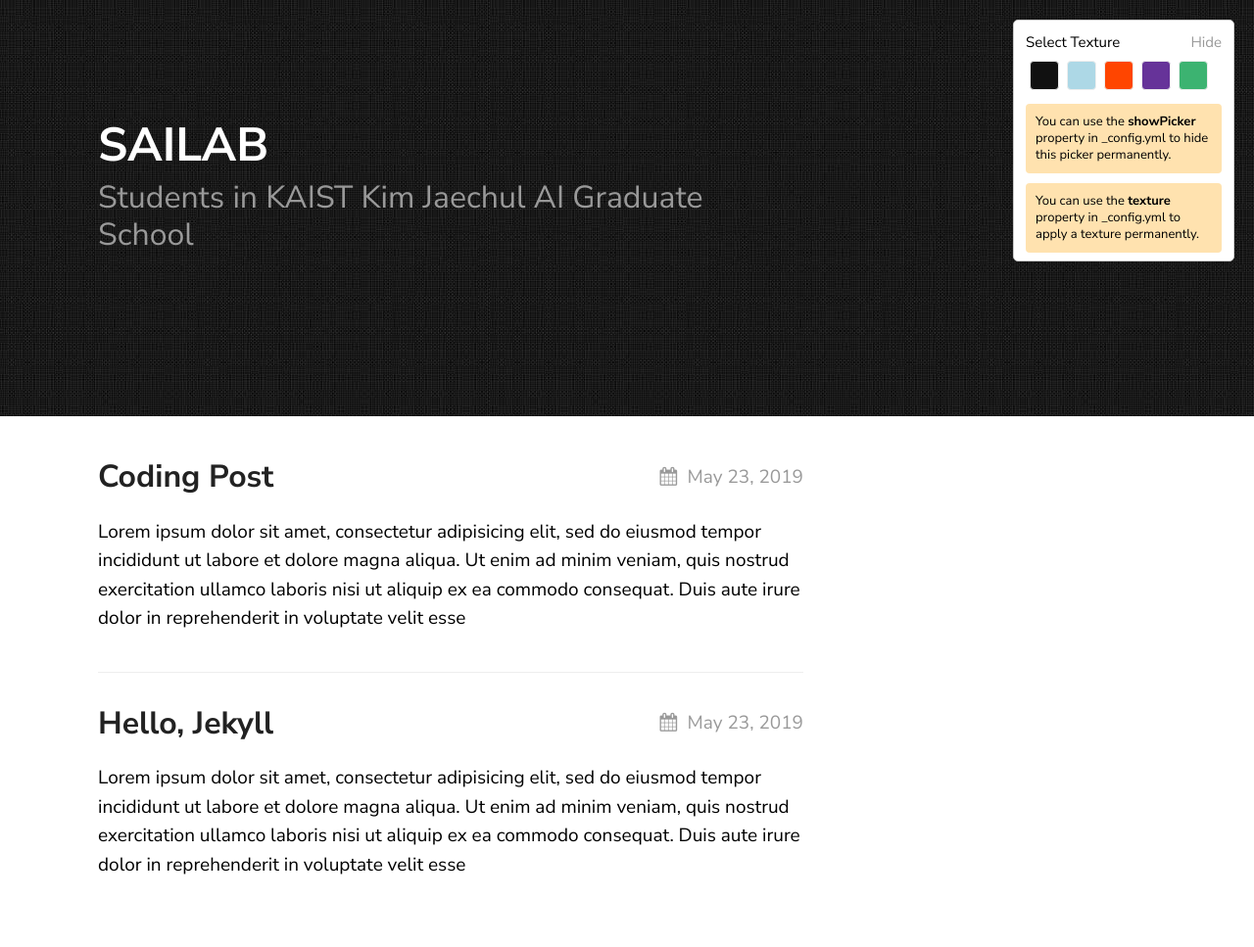
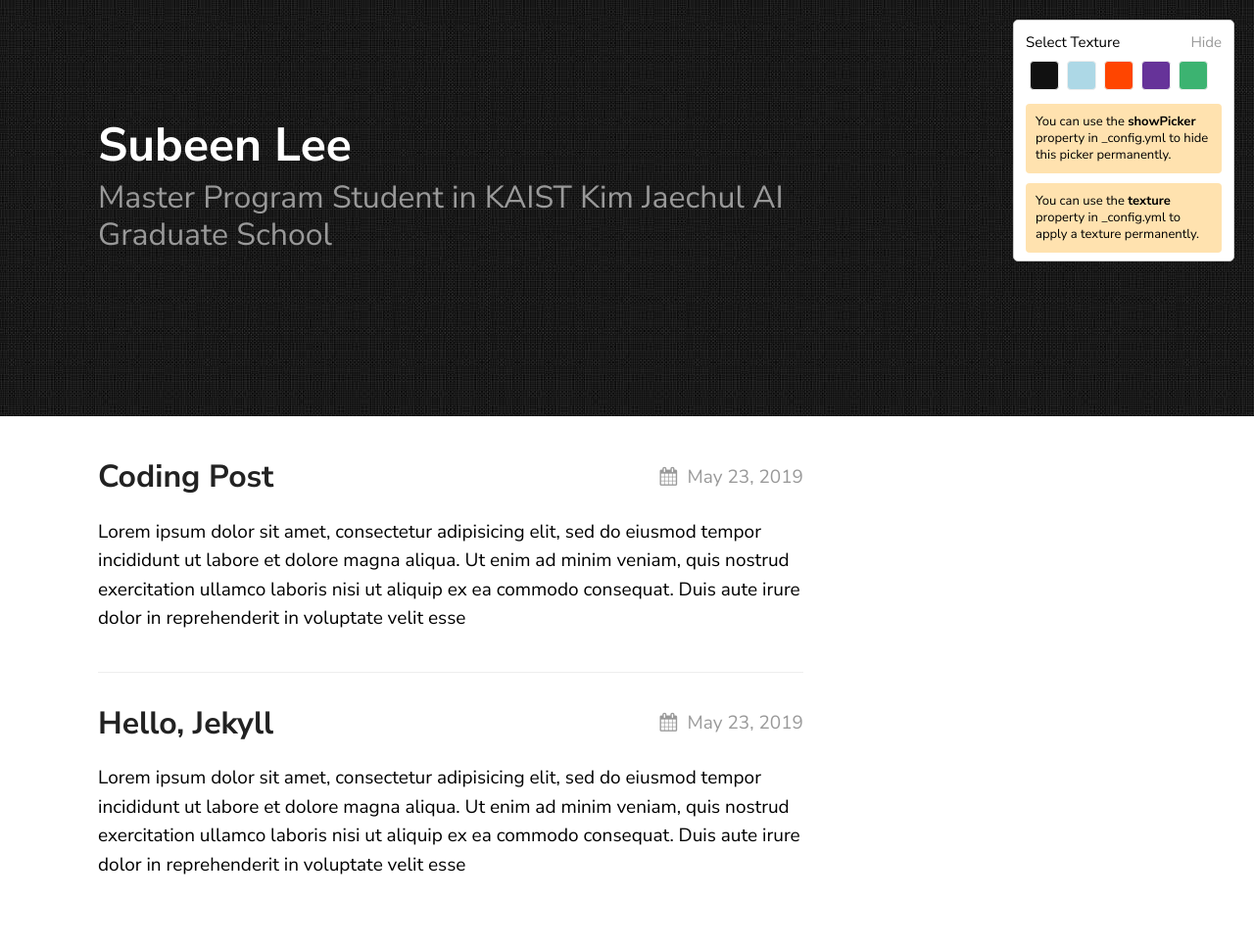
Before and after one commit to sbrblee/SAILAB-freshmen-study.github.io, a Jekyll site: the page built from index.md, in a window 1280 px wide. Shown: the whole page at 98% size. Built offline with Jekyll 4.4.1, drawn with Linux system fonts in a browser that asks for light colours.

Commit message:
24.08.30

```diff
--- a/_config.yml
+++ b/_config.yml
@@ -6,7 +6,7 @@ description: > # this means to ignore newlines until "show_exerpts:"
   line in _config.yml. It will appear in your document head meta (for
   Google search results) and in your feed.xml site description.
 show_excerpts: true # set to true to show excerpts on the homepage
-# baseurl: /texture
+baseurl: /texture
 
 # Minima date format
 # refer to http://shopify.github.io/liquid/filters/date/ if you want to customize this
@@ -15,8 +15,8 @@ sass:
 
 permalink: /posts/:title/
 texture:
-  title: SAILAB
-  tagline: Students in KAIST Kim Jaechul AI Graduate School
+  title: Subeen Lee
+  tagline: Master Program Student in KAIST Kim Jaechul AI Graduate School
   date_format: "%b %-d, %Y"
   style: black
   showNav: false
```
Also changed, not shown: 1 other file.
